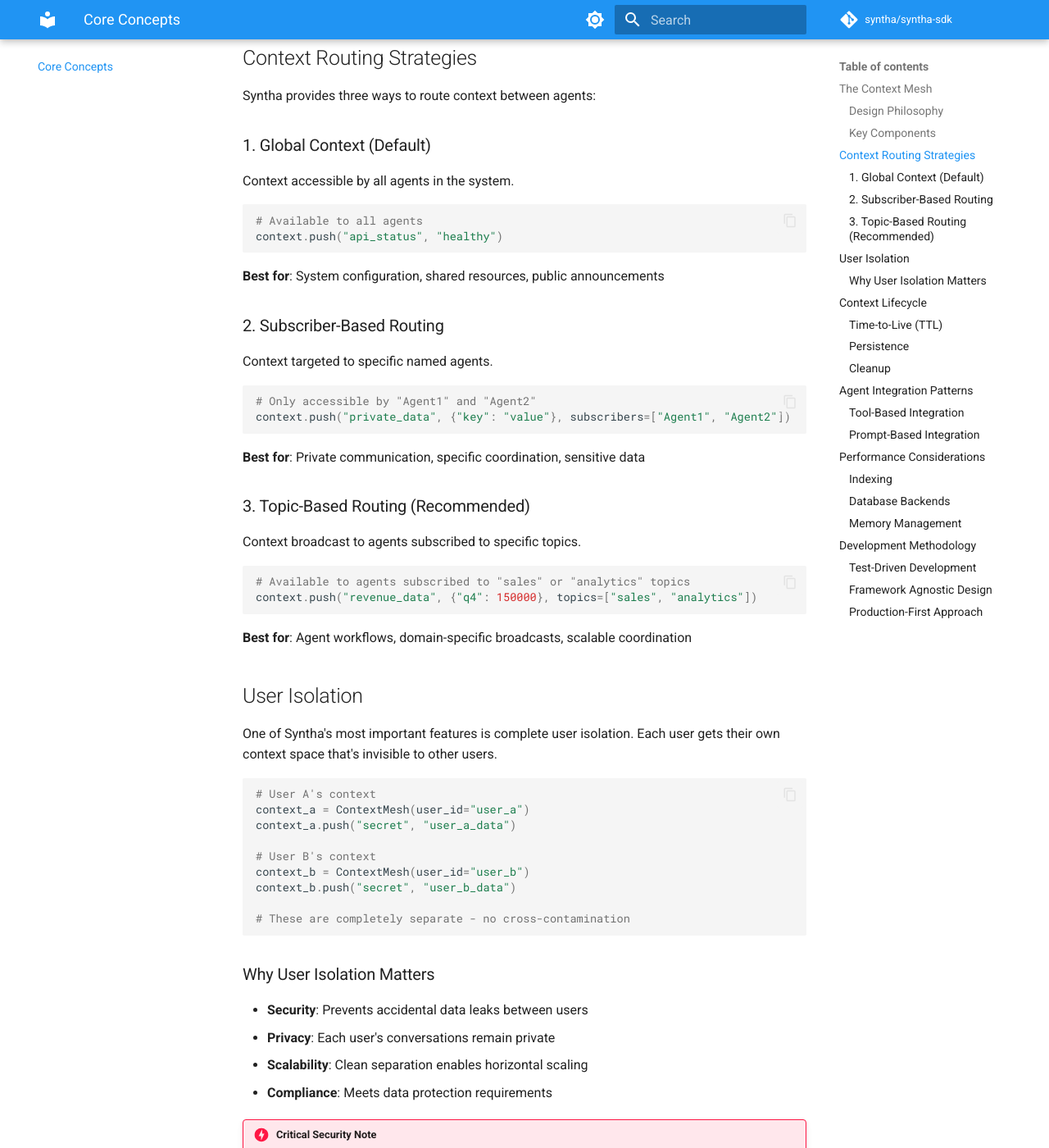
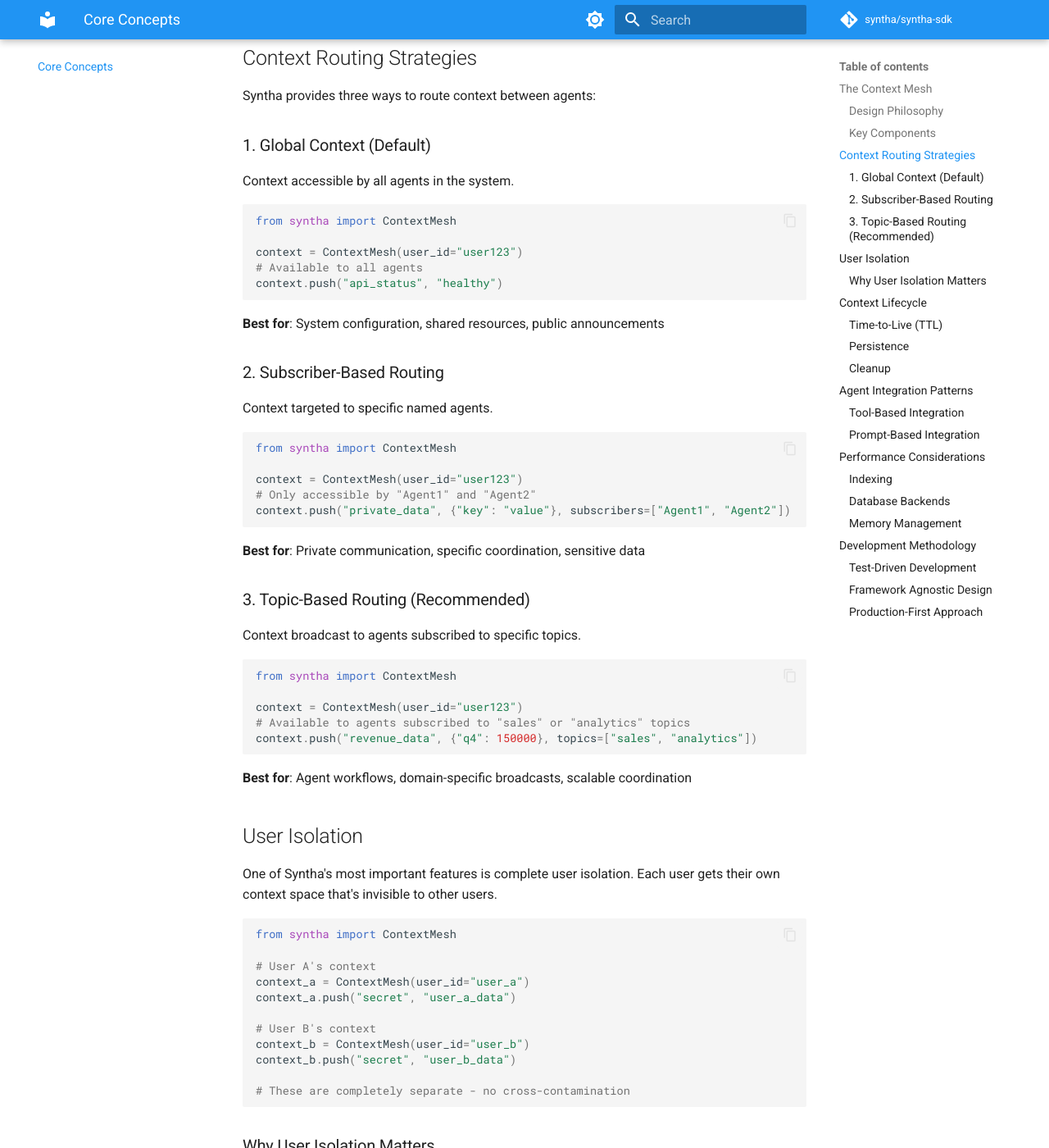
Before and after one commit to Kirch77/syntha, an MkDocs documentation site: the page built from docs/core-concepts.md, in a window 1280 px wide and 1400 px high, scrolled down 878 px. Shown: the whole window at 82% size. Built offline with MkDocs 1.6.1 and Material for MkDocs 9.7.7, drawn with Linux system fonts in a browser that asks for light colours; comment, search, counter and statistics services are not loaded; some of the changed text lies outside the part shown.

Commit message:
Add user_id to ContextMesh examples in documentation (#9)
Co-authored-by: Cursor Agent <cursoragent@cursor.com>

````diff
--- a/docs/core-concepts.md
+++ b/docs/core-concepts.md
@@ -34,6 +34,9 @@ Syntha provides three ways to route context between agents:
 Context accessible by all agents in the system.
 
 ```python
+from syntha import ContextMesh
+
+context = ContextMesh(user_id="user123")
 # Available to all agents
 context.push("api_status", "healthy")
 ```
@@ -44,6 +47,9 @@ context.push("api_status", "healthy")
 Context targeted to specific named agents.
 
 ```python
+from syntha import ContextMesh
+
+context = ContextMesh(user_id="user123")
 # Only accessible by "Agent1" and "Agent2"
 context.push("private_data", {"key": "value"}, subscribers=["Agent1", "Agent2"])
 ```
@@ -54,6 +60,9 @@ context.push("private_data", {"key": "value"}, subscribers=["Agent1", "Agent2"])
 Context broadcast to agents subscribed to specific topics.
 
 ```python
+from syntha import ContextMesh
+
+context = ContextMesh(user_id="user123")
 # Available to agents subscribed to "sales" or "analytics" topics
 context.push("revenue_data", {"q4": 150000}, topics=["sales", "analytics"])
 ```
@@ -65,6 +74,8 @@ context.push("revenue_data", {"q4": 150000}, topics=["sales", "analytics"])
 One of Syntha's most important features is complete user isolation. Each user gets their own context space that's invisible to other users.
 
 ```python
+from syntha import ContextMesh
+
 # User A's context
 context_a = ContextMesh(user_id="user_a")
 context_a.push("secret", "user_a_data")
@@ -92,6 +103,9 @@ context_b.push("secret", "user_b_data")
 Context items can automatically expire after a specified duration:
 
 ```python
+from syntha import ContextMesh
+
+context = ContextMesh(user_id="user123")
 # Expires after 1 hour (3600 seconds)
 context.push("temporary_token", "abc123", ttl=3600)
 ```
@@ -125,11 +139,14 @@ context = ContextMesh(
 Expired items are automatically cleaned up to prevent memory bloat:
 
 ```python
+from syntha import ContextMesh
+
+context = ContextMesh(user_id="user123")
 # Manual cleanup
 context.cleanup_expired()
 
 # Automatic cleanup (default: every 5 minutes)
-context = ContextMesh(auto_cleanup=True)
+context = ContextMesh(user_id="user123", auto_cleanup=True)
 ```
 
 ## Agent Integration Patterns
@@ -166,8 +183,10 @@ system_prompt = build_system_prompt("SalesAgent", context)
 Syntha maintains indexes for fast context lookups:
 
 ```python
+from syntha import ContextMesh
+
 # Enable indexing for better performance (default)
-context = ContextMesh(enable_indexing=True)
+context = ContextMesh(user_id="user123", enable_indexing=True)
 ```
 
 ### Database Backends
@@ -180,7 +199,10 @@ Choose the right backend for your scale:
 Control memory usage with cleanup settings:
 
 ```python
+from syntha import ContextMesh
+
 context = ContextMesh(
+    user_id="user123",
     auto_cleanup=True,        # Automatic cleanup
     cleanup_interval=300      # Every 5 minutes
 )
````
Also changed, not shown: docs/api/context-mesh.md (+4 -0 lines), docs/api/overview.md (+4 -0 lines), docs/guides/context.md (+4 -0 lines), docs/guides/overview.md (+18 -0 lines).
